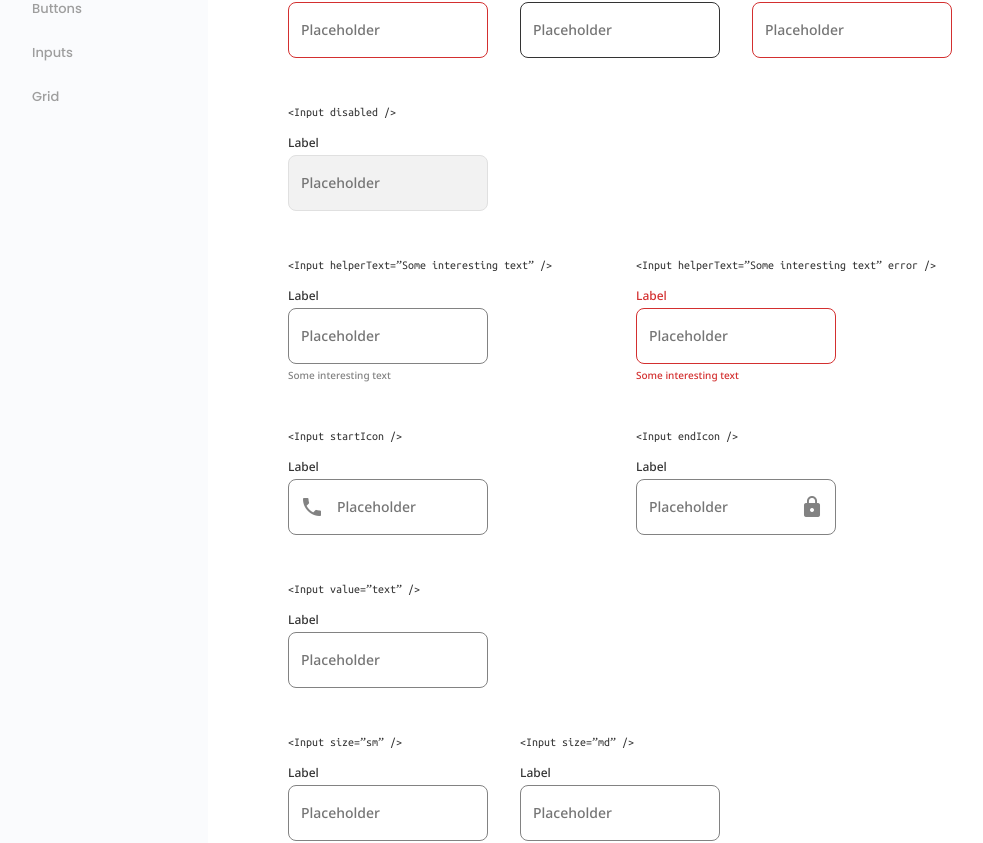
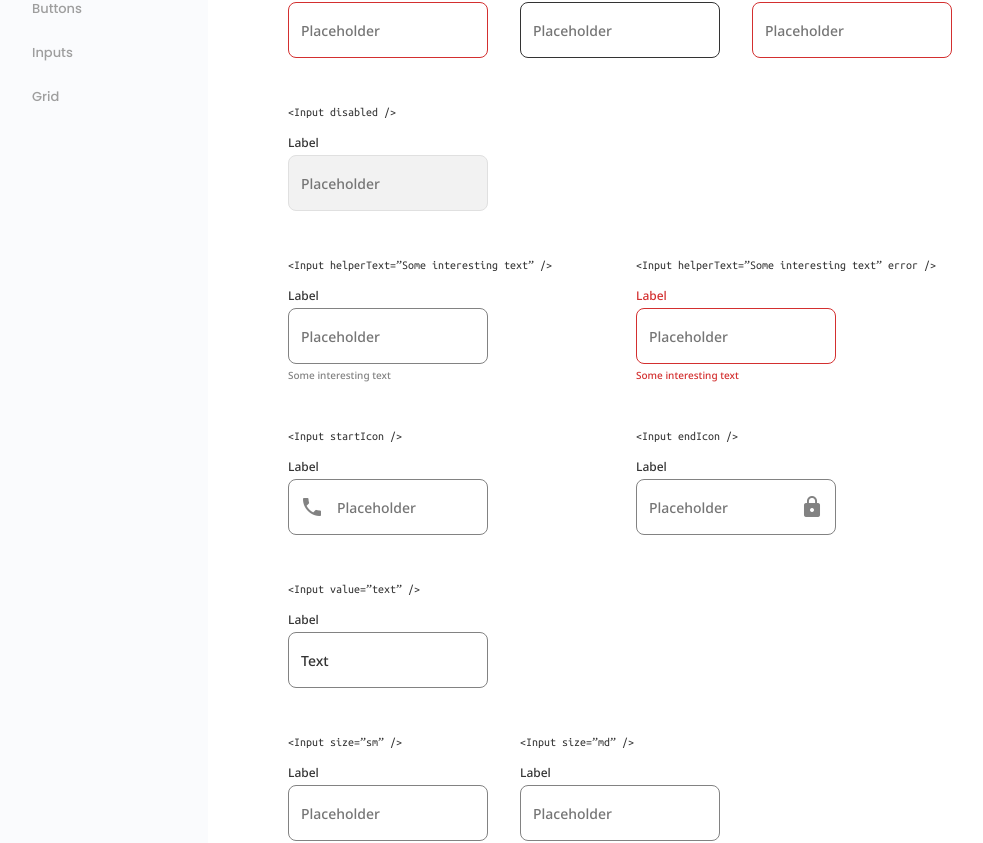
Before and after one commit to Rubendvb/button-component-master, a React (Vite) app: page /inputs in a window 1280 px wide. Shown: the part 311-1154 px from the top of the page, without its empty margins (16-999 px from the left). Built offline with nearby package versions, Linux system fonts and the light colour scheme.

Commit message:
criando input text

```diff
--- a/src/assets/css/Input.css
+++ b/src/assets/css/Input.css
@@ -10,9 +10,13 @@
 
 .custom__input::placeholder {
   font-family: var(--font-noto);
-  font-size: 0.875rem;
   font-weight: 500;
   line-height: normal;
+}
+
+.custom__input {
+  color: var(--dark-charcoal);
+  font-size: 0.875rem;
 }
 
 .containerInput {
--- a/src/components/Input.tsx
+++ b/src/components/Input.tsx
@@ -5,9 +5,15 @@ interface InputProps extends InputHTMLAttributes<HTMLInputElement> {
   className?: string | undefined;
   iconLeft?: boolean;
   iconRight?: boolean;
+  valueExist?: boolean;
 }
 
-export default function Input({ className, iconLeft, iconRight }: InputProps) {
+export default function Input({
+  className,
+  iconLeft,
+  iconRight,
+  valueExist,
+}: InputProps) {
   const combinedInputClassName = `custom__input ${className || ""}`;
 
   return (
@@ -24,6 +30,7 @@ export default function Input({ className, iconLeft, iconRight }: InputProps) {
         className={combinedInputClassName}
         type="text"
         placeholder="Placeholder"
+        value={valueExist ? "Text" : ""}
       />
     </div>
   );
--- a/src/pages/Inputs.tsx
+++ b/src/pages/Inputs.tsx
@@ -127,7 +127,7 @@ export default function Inputs() {
               </span>
               <label>
                 Label
-                <Input />
+                <Input valueExist={true} />
               </label>
             </div>
           </div>
```
